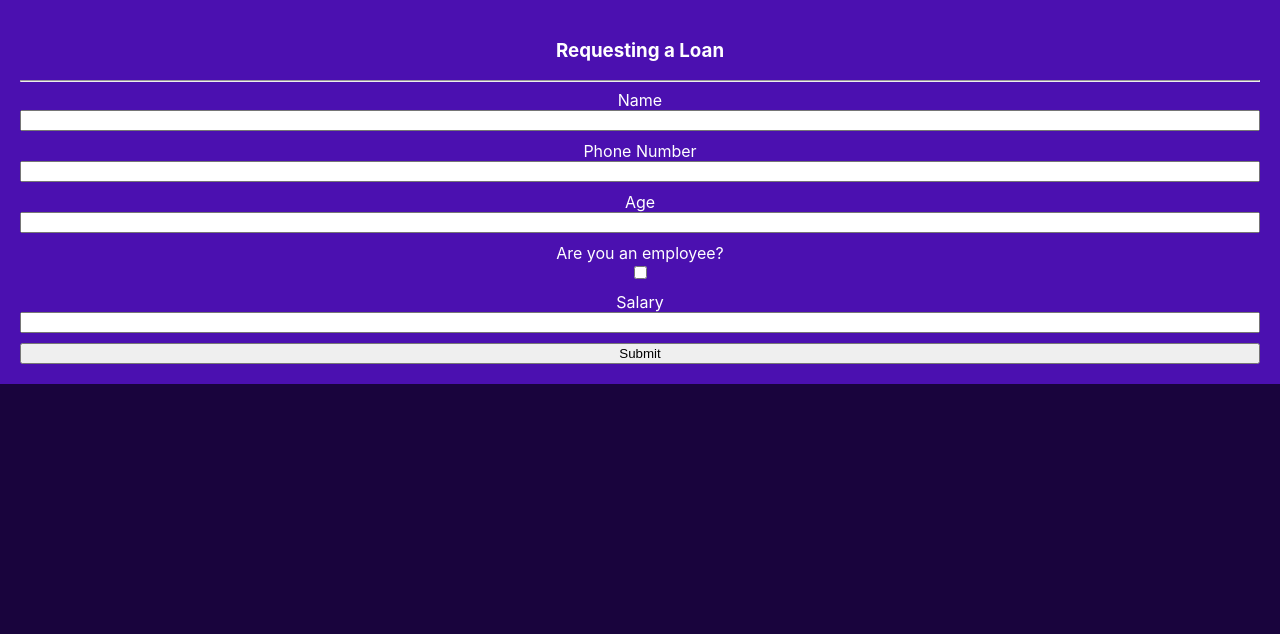
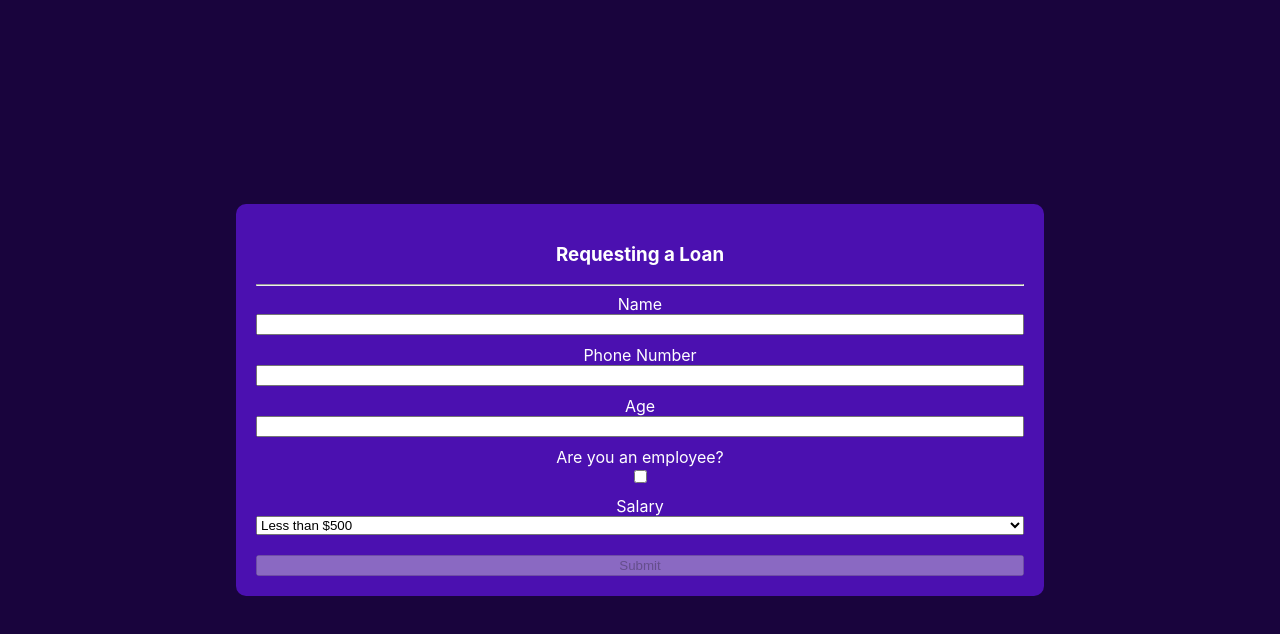
Before and after one commit to Mo3aaath/loan-app, a React (Create React App) app: page / in a window 1280 px wide. Shown: the top 634 px of the page. Built offline with nearby package versions, Linux system fonts and the light colour scheme.

Commit message:
disabled submit button when input fields are empty

```diff
--- a/src/App.js
+++ b/src/App.js
@@ -5,7 +5,7 @@ import LoanForm from "./LoanForm"
 function App() {
   return (
     <div
-      style={{ backgroundColor: "#19043d", width: "100vw", height: "100vh" }}
+      style={{ backgroundColor: "#19043d", width: "100vw", height: "100vh", display:"flex", alignItems:"center", justifyContent: "center" }}
       className="App"
     >
       <LoanForm />
--- a/src/InputContainer.js
+++ b/src/InputContainer.js
@@ -1,8 +1,8 @@
-export default function InputContainer({ label, type }) {
+export default function InputContainer({ label, type, onChange, value, name }) {
   return (
     <div style={{ display: "flex", flexDirection: "column", paddingBottom: "10px"}}>
       <label style={{ color: "white" }}>{label}</label>
-      <input type={type}></input>
+      <input type={type} onChange={onChange} value={value} name={name}></input>
     </div>
   );
 }
--- a/src/LoanForm.js
+++ b/src/LoanForm.js
@@ -1,6 +1,35 @@
 import InputContainer from "./InputContainer";
+import { useState } from "react";
+export default function LoanForm() {
+  const [userInput, setUserInput] = useState({
+    name: "",
+    phone: "",
+    age: "",
+    isEmployee: false,
+    salary: 0,
+  });
 
-export default function LoanForm() {
+  let isDisabled = () => {
+    if (
+      userInput.name !== "" &&
+      userInput.age !== "" &&
+      userInput.phone !== ""
+    ) {
+      return false;
+    }
+    return true;
+  };
+
+  function handleInputChange(event) {
+    const { name, value, type, checked } = event.target;
+
+    setUserInput((prev) => ({
+      ...prev,
+      [name]: type === "checkbox" ? checked : value,
+    }));
+  }
+  function handleSelectChange(event) {}
+
   return (
     <div
       style={{
@@ -8,19 +37,65 @@ export default function LoanForm() {
         display: "flex",
         flexDirection: "column",
         justifyContent: "center",
+        borderRadius: "10px",
         padding: "20px",
+        width: "60%",
       }}
     >
       <form>
         <h3 style={{ color: "white" }}>Requesting a Loan</h3>
         <hr></hr>
         <div style={{ display: "flex", flexDirection: "column" }}>
-          <InputContainer label={"Name"} type={"text"} />
-          <InputContainer label={"Phone Number"} type={"number"} />
-          <InputContainer label={"Age"} type={"number"} />
-          <InputContainer label={"Are you an employee?"} type={"checkbox"} />
-          <InputContainer label={"Salary"} type={"number"} />
-          <button type="submit">Submit</button>
+          <InputContainer
+            label={"Name"}
+            name="name"
+            type={"text"}
+            value={userInput.name}
+            onChange={(e) => {
+              handleInputChange(e);
+            }}
+          />
+          <InputContainer
+            label={"Phone Number"}
+            type={"number"}
+            name="phone"
+            value={userInput.phone}
+            onChange={(e) => {
+              handleInputChange(e);
+            }}
+          />
+          <InputContainer
+            label={"Age"}
+            name="age"
+            type={"number"}
+            value={userInput.age}
+            onChange={(e) => {
+              handleInputChange(e);
+            }}
+          />
+          <InputContainer
+            label={"Are you an employee?"}
+            name="isEmployee"
+            type={"checkbox"}
+            value={userInput.isEmployee}
+            onChange={(e) => {
+              handleInputChange(e);
+            }}
+          />
+          <label style={{ color: "white" }}>Salary</label>
+          <select
+            style={{ marginBottom: "20px" }}
+            value={userInput.salary}
+            onChange={(e) => {
+              handleSelectChange(e);
+            }}
+          >
+            <option>Less than $500</option>
+            <option>Above $500</option>
+          </select>
+          <button type="submit" disabled={isDisabled()}>
+            Submit
+          </button>
         </div>
       </form>
     </div>
```
Also changed, not shown: src/SelectContainer.js (added, +7 -0 lines).
